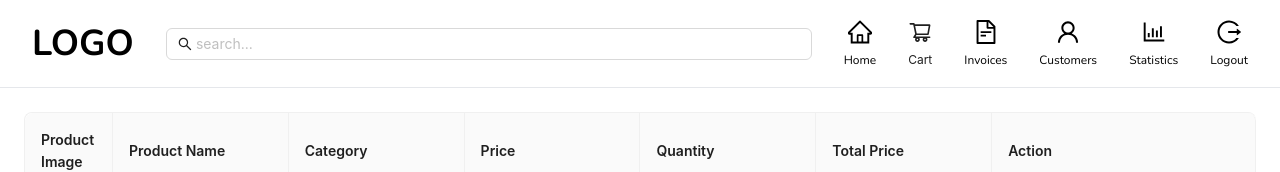
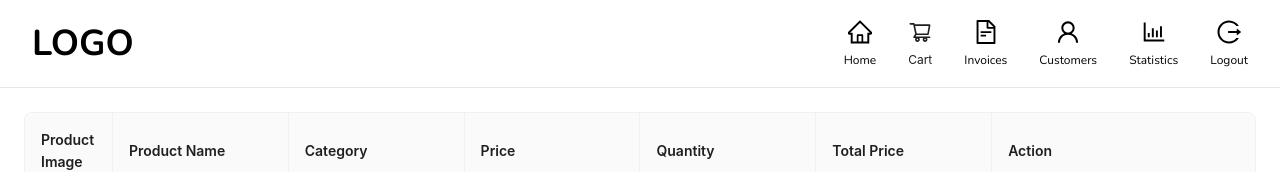
Before and after one commit to ozgedogru/pos-app, a React (Create React App) app: page /cart in a window 1280 px wide. Shown: the top 172 px of the page. Built offline with nearby package versions, Linux system fonts and the light colour scheme; sample sign-in values are in the browser's storage.

Commit message:
conditionally render search bar

```diff
--- a/src/components/Header.jsx
+++ b/src/components/Header.jsx
@@ -48,12 +48,14 @@ const Header = ({ setSearchTerm }) => {
           </Link>
         </div>
         <div className="header-search flex-1 max-w-[800px]">
+          {setSearchTerm && (
             <Search
               onChange={handleSearch}
               placeholder="search..."
               loading
               enterButton
             />
+          )}
         </div>
         <div className="menu-links flex md:justify-center justify-evenly items-center md:gap-8 gap-2 md:static fixed z-50 bottom-0 md:w-auto w-screen md:bg-transparent bg-white left-0 md:border-t-0 border-t md:px-0 px-4 py-1">
           <Link
```
Lines whose indentation alone changed are shown as unchanged.
